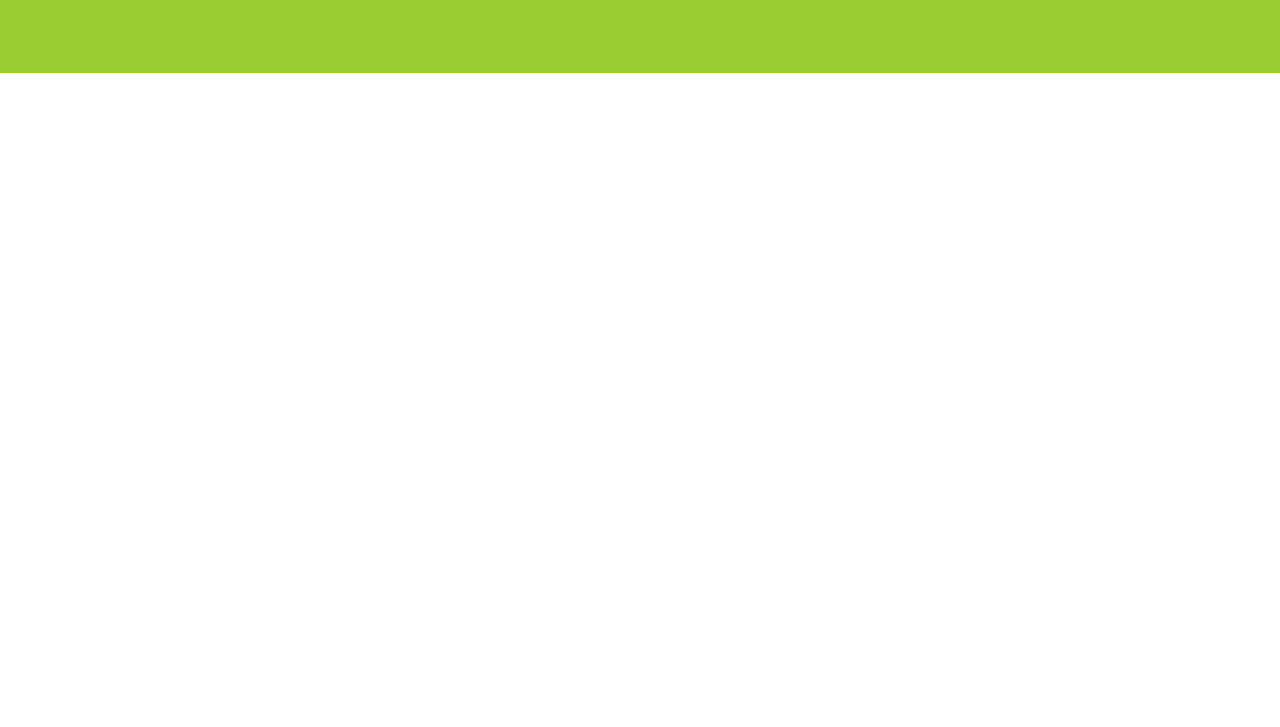
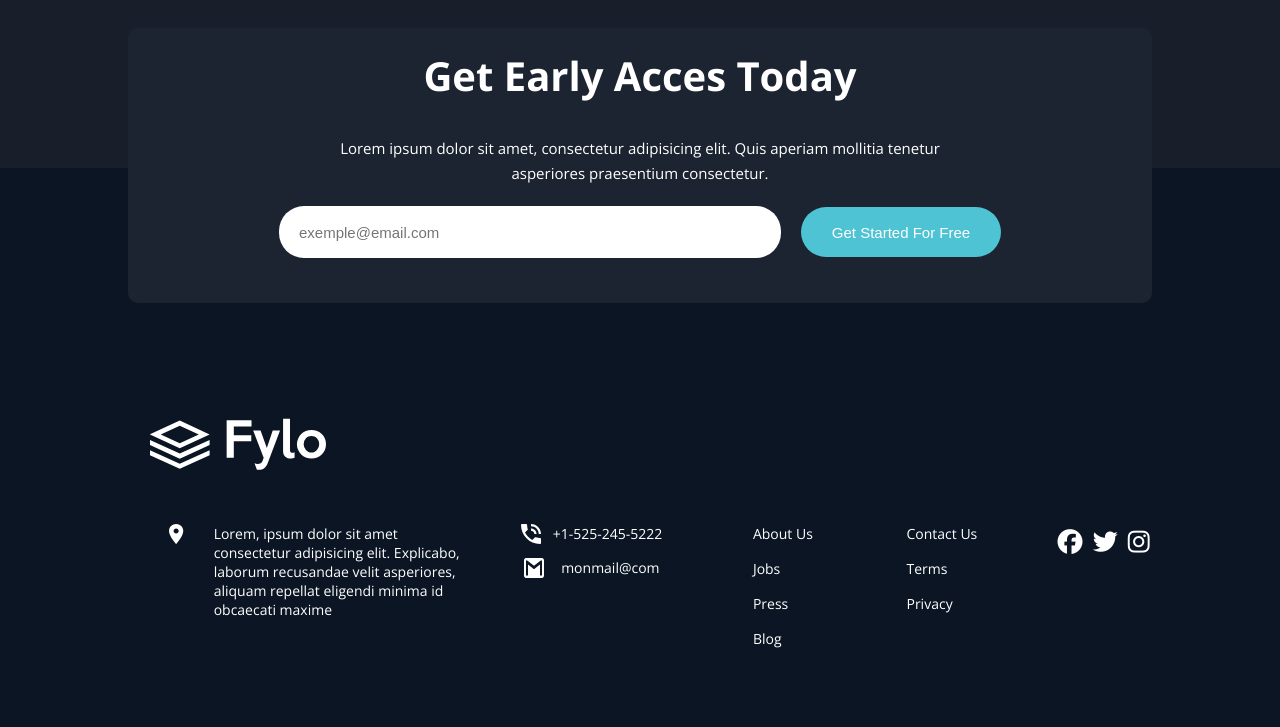
Before and after one commit to Duruti/fylo-dark-theme-landing-page, a plain HTML site: page index.html in a window 1280 px wide. Shown: the part 2783-3510 px from the top of the page. Before the commit the page ends 2856 px from the top, so only its background shows below. Drawn offline with nearby package versions, Linux system fonts and the light colour scheme.

Commit message:
version desktop

```diff
--- a/index.html
+++ b/index.html
@@ -5,7 +5,8 @@
    <meta name="viewport" content="width=device-width, initial-scale=1.0">
    <link rel="stylesheet" href="style.css">
    <link href="https://fonts.googleapis.com/css2?family=Raleway:wght@400;700&display=swap" rel="stylesheet">
-   <link href="https://fonts.googleapis.com/css2?family=Open+Sans:wght@400;700&display=swap" rel="stylesheet">
+   <script src="https://kit.fontawesome.com/b08ccd20a3.js" crossorigin="anonymous"></script><link href="https://fonts.googleapis.com/css2?family=Open+Sans:wght@400;700&display=swap"
+   rel="stylesheet">
    <title>Challenge fylo-dark-theme-landing</title>
 </head>
 <body>
@@ -87,9 +88,44 @@
                </div>
             </div>
          </div>
+
+      </div>
+      <div class="early-acces">
+         <h2>Get Early Acces Today</h2>
+         <p>Lorem ipsum dolor sit amet, consectetur adipisicing elit. Quis aperiam mollitia tenetur asperiores praesentium consectetur.</p>
+         <div class="input-early-acces">
+            <input type="text" placeholder="exemple@email.com">
+            <button class="btn-early-Acces">Get Started For Free</button>
+         </div>
       </div>
       <footer>
+         <img src="images/logo.svg" alt="logo" class="logoFooter">
+         <div class="footerInfo">
 
+            <div class="presentationFooter">
+               <img src="images/icon-location.svg" alt="">
+               <p>Lorem, ipsum dolor sit amet consectetur adipisicing elit. Explicabo, laborum recusandae velit asperiores, aliquam repellat eligendi minima id obcaecati maxime </p>
+            </div>
+
+            <div class="contactFooter">
+               <div class="contact"><img src="images/icon-phone.svg"> <p>+1-525-245-5222</p></div>
+               <div class="contact"><img src="images/icon-email.svg"> <a>monmail@com</a></div>
+            </div>
+            <div class="answers">
+               <a href="">About Us</a>
+               <a href="">Contact Us</a>
+               <a href="">Jobs</a>
+               <a href="">Terms</a>
+               <a href="">Press</a>
+               <a href="">Privacy</a>
+               <a href="">Blog</a>
+            </div>
+            <div class="socials">
+               <a href=""><i class="fab fa-facebook"></i></a>
+               <a href=""><i class="fab fa-twitter"></i></a>
+               <a href=""><i class="fab fa-instagram"></i></a>
+            </div>
+         </div>
       </footer>
    </div>
 </body>
--- a/style.css
+++ b/style.css
@@ -10,6 +10,8 @@ body{
 a{
    text-decoration: none;
    color: hsl(0, 0%, 100%) ;
+   margin: 0;
+   padding: 0;
 }
 h1{
    font-family: 'Raleway', sans-serif;
@@ -64,6 +66,7 @@ h1{
    width: 90%;
 }
 .btn{
+   margin-top: 20px;
    padding: 10px 80px;
    font-size: 18px;
    font-family: 'Open Sans', sans-serif;
@@ -121,6 +124,7 @@ h1{
 /* testimonies */
 .testimonies{
    margin: 50px 0;
+   margin-bottom: 150px;
    display: flex;
 
    justify-content: space-around;
@@ -163,10 +167,122 @@ h1{
    background-image: url(images/profile-3.jpg);
 }
 
+/* Early Acces */
+.early-acces{
+   position: relative;
+   margin: 0 auto;
+   top : 135px;
+   width: 80%;
+   height: 275px;
+   background-color: hsl(217, 28%, 15%);
+   border-radius: 10px;
+   text-align: center;
+}
+.early-acces h2{
+   font-size: 40px;
+   padding : 20px 0 0px 0;
+}
+.early-acces p{
+   width: 625px;
+   margin: 0 auto;
+   font-size: 15px;
+   line-height: 25px;
+}
 
+.input-early-acces{
+
+   margin-top: 20px;
+   display: flex;
+   justify-content: center;
+   align-items: center;
+}
+.input-early-acces input{
+   font-size: 15px;
+   width: 480px;
+   height: 50px;
+   margin-right: 20px;
+   border-radius: 25px;
+   border-style: none;
+   padding-left: 20px;
+}
+.btn-early-Acces{
+   width: 200px;
+   height: 50px;
+   font-size: 15px;
+   text-align: center;
+   border-radius: 25px;
+   background-color: #4EC3D4;
+   border: none;
+   color : hsl(0, 0%, 100%);
+}
 /* Footer */
 
 footer{
-   height: 300px;
-   background-color: yellowgreen;
+   background-color: hsl(216, 53%, 9%);
+   padding-bottom: 250px;
 }
+.logoFooter{
+   margin-top: 250px;
+   margin-left: 150px;
+
+}
+.footerInfo{
+   margin-top: 50px;
+   width: 80%;
+   height: 200px;
+   margin-left: 150px;
+   text-align: center;
+   display: flex;
+   justify-content: space-around;
+}
+.presentationFooter{
+   display: flex;
+   width: 30%;
+   height: 100%;
+   text-align: left;
+}
+.presentationFooter p{
+   margin-top: 0;
+   margin-left: 30px;
+}
+.presentationFooter img{
+   width: 20px;
+   height: 20px;
+}
+.contactFooter{
+
+   width: 15%;
+   height: 100%;
+}
+.contact{
+   display: flex;
+   justify-content: space-around;
+   /* align-items: center; */
+}
+.contact img{
+   width: 20px;
+   height: 20px;
+}
+.contact p{
+   margin-top: 0;
+   margin-bottom: 10%;
+   padding: 0;
+}
+.answers{
+   width: 30%;
+   height: 70%;
+   display: grid;
+   grid-template-columns: 1fr 1fr;
+}
+.answers a{
+  text-align: left;
+  margin-left: 30%;
+}
+.socials{
+   display: flex;
+   justify-content: space-around;
+   width: 10%;
+   height: 20%;
+   font-size: 25px;
+
+}
```
